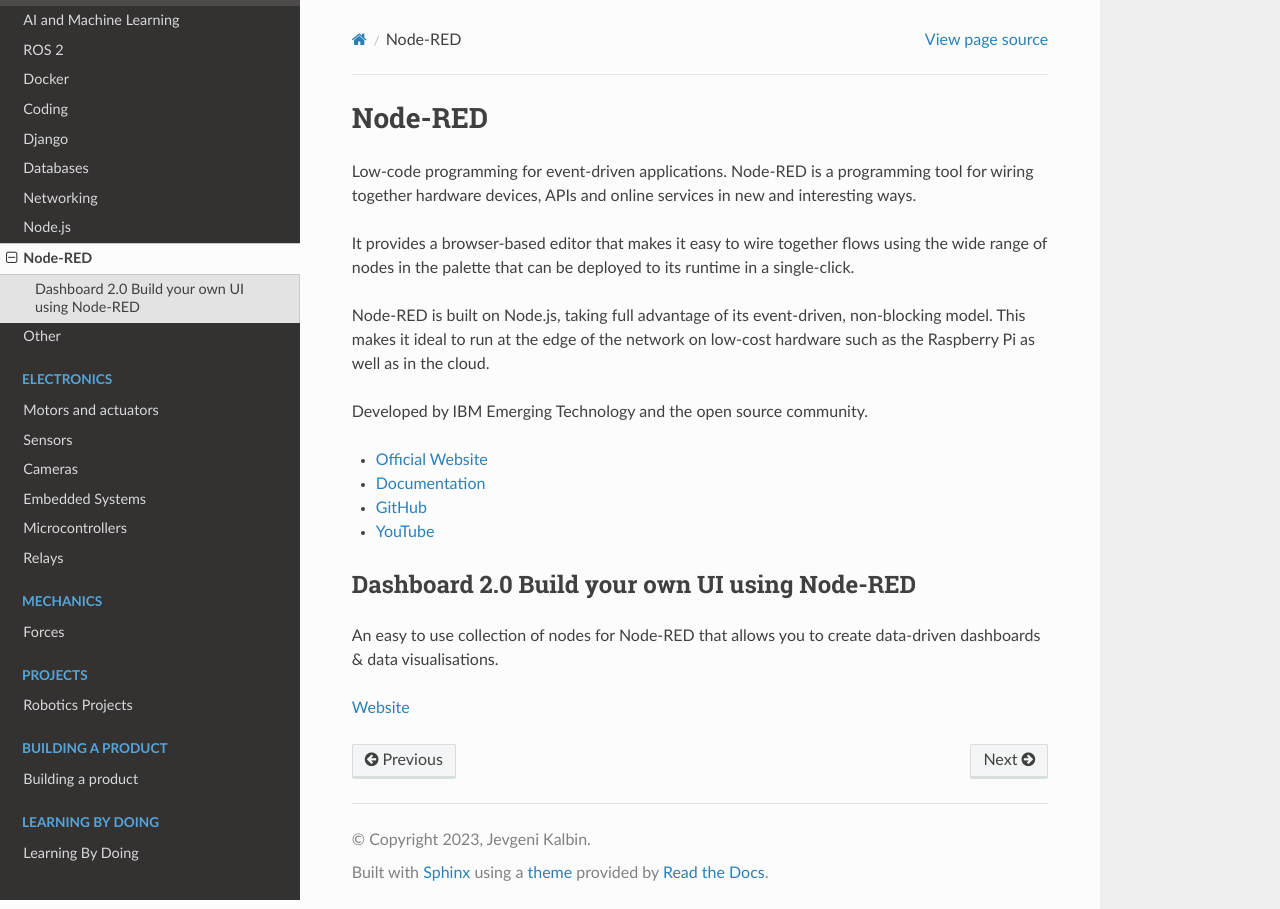
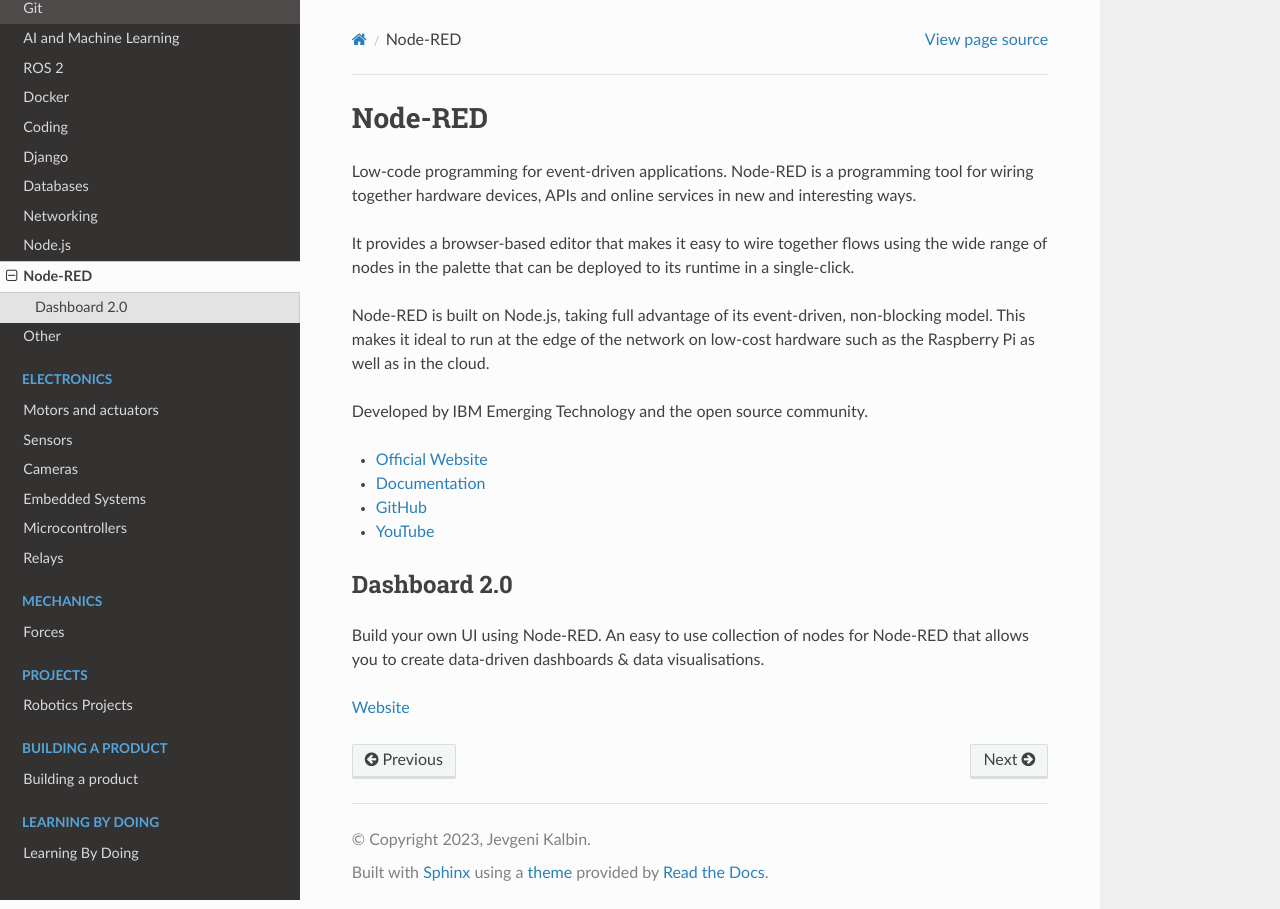
Before and after one commit to jevgenik/manuals, a Sphinx documentation site: the page built from source/files/software/node_red/node_red.rst, in a window 1280 px wide. Built offline with Sphinx 7.4.7 and the Read the Docs theme 2.0.0, drawn with Linux system fonts in a browser that asks for light colours.

Commit message:
node-red

```diff
--- a/source/files/software/node_red/node_red.rst
+++ b/source/files/software/node_red/node_red.rst
@@ -21,8 +21,9 @@ Developed by IBM Emerging Technology and the open source community.
 * `YouTube <https://www.youtube.com/channel/UCQaB8NXBEPod7Ab8PPCLLAA>`_
 
 
-Dashboard 2.0 Build your own UI using Node-RED
-==============================================
-An easy to use collection of nodes for Node-RED that allows you to create data-driven dashboards & data visualisations.
+Dashboard 2.0
+=============
+Build your own UI using Node-RED. An easy to use collection of nodes for Node-RED that allows you to create data-driven
+dashboards & data visualisations.
 
 `Website <https://dashboard.flowfuse.com/>`_
```
